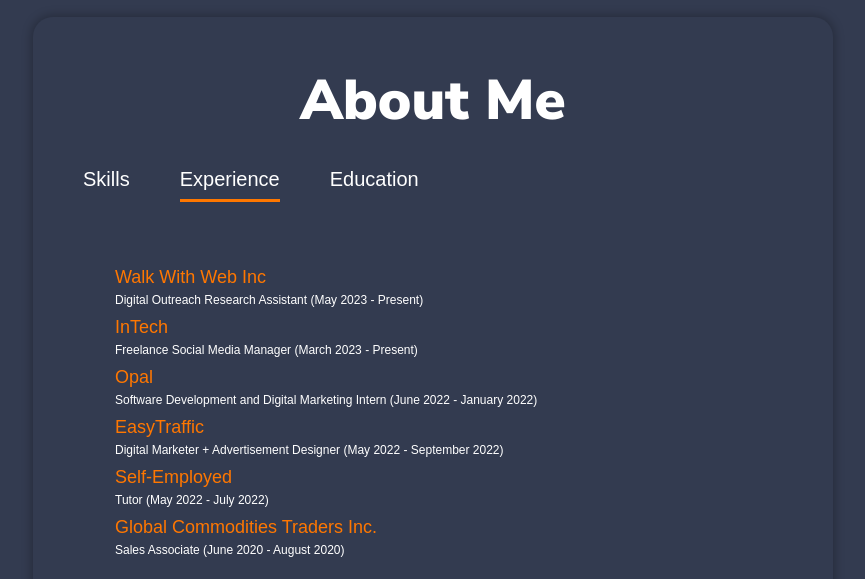
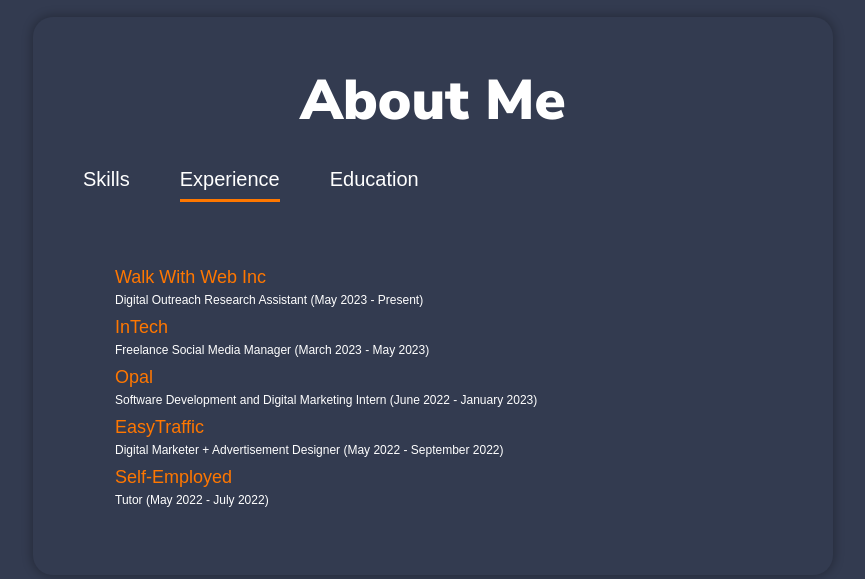
Before and after one commit to abrartarafder/abrartarafder.github.io, a plain HTML site: page index.html in a window 1280 px wide. Both pictures are taken after a click on the element "Experience". Shown: the part 633-1212 px from the top of the page, without its empty margins (207-1072 px from the left). Drawn offline with nearby package versions, Linux system fonts and the light colour scheme.

Commit message:
Update index.html

```diff
--- a/index.html
+++ b/index.html
@@ -70,15 +70,15 @@
                                 <ul>
                                     <li><span>Walk With Web Inc</span><br>Digital Outreach Research Assistant (May 2023
                                         - Present)</li>
-                                    <li><span>InTech</span><br>Freelance Social Media Manager (March 2023 - Present)
+                                    <li><span>InTech</span><br>Freelance Social Media Manager (March 2023 - May 2023)
                                     </li>
                                     <li><span>Opal</span><br>Software Development and Digital Marketing Intern (June
-                                        2022 - January 2022)</li>
+                                        2022 - January 2023)</li>
                                     <li><span>EasyTraffic</span><br>Digital Marketer + Advertisement Designer (May 2022
                                         - September 2022)</li>
                                     <li><span>Self-Employed</span><br>Tutor (May 2022 - July 2022)</li>
-                                    <li><span>Global Commodities Traders Inc. </span><br>Sales Associate (June 2020 -
-                                        August 2020)</li>
+                                    <!-- <li><span>Global Commodities Traders Inc. </span><br>Sales Associate (June 2020 -
+                                        August 2020)</li> -->
 
                                 </ul>
                             </div>
```
